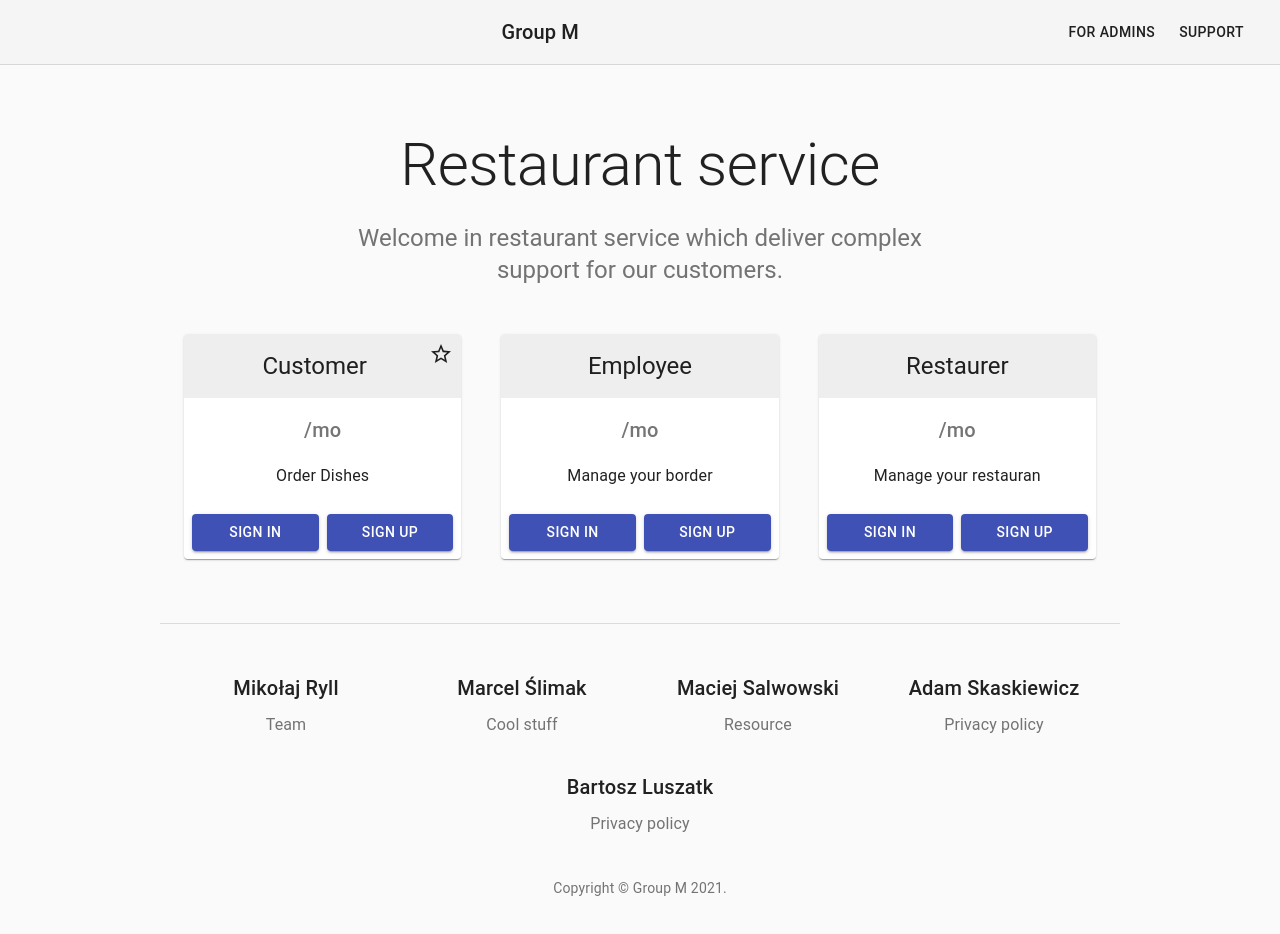
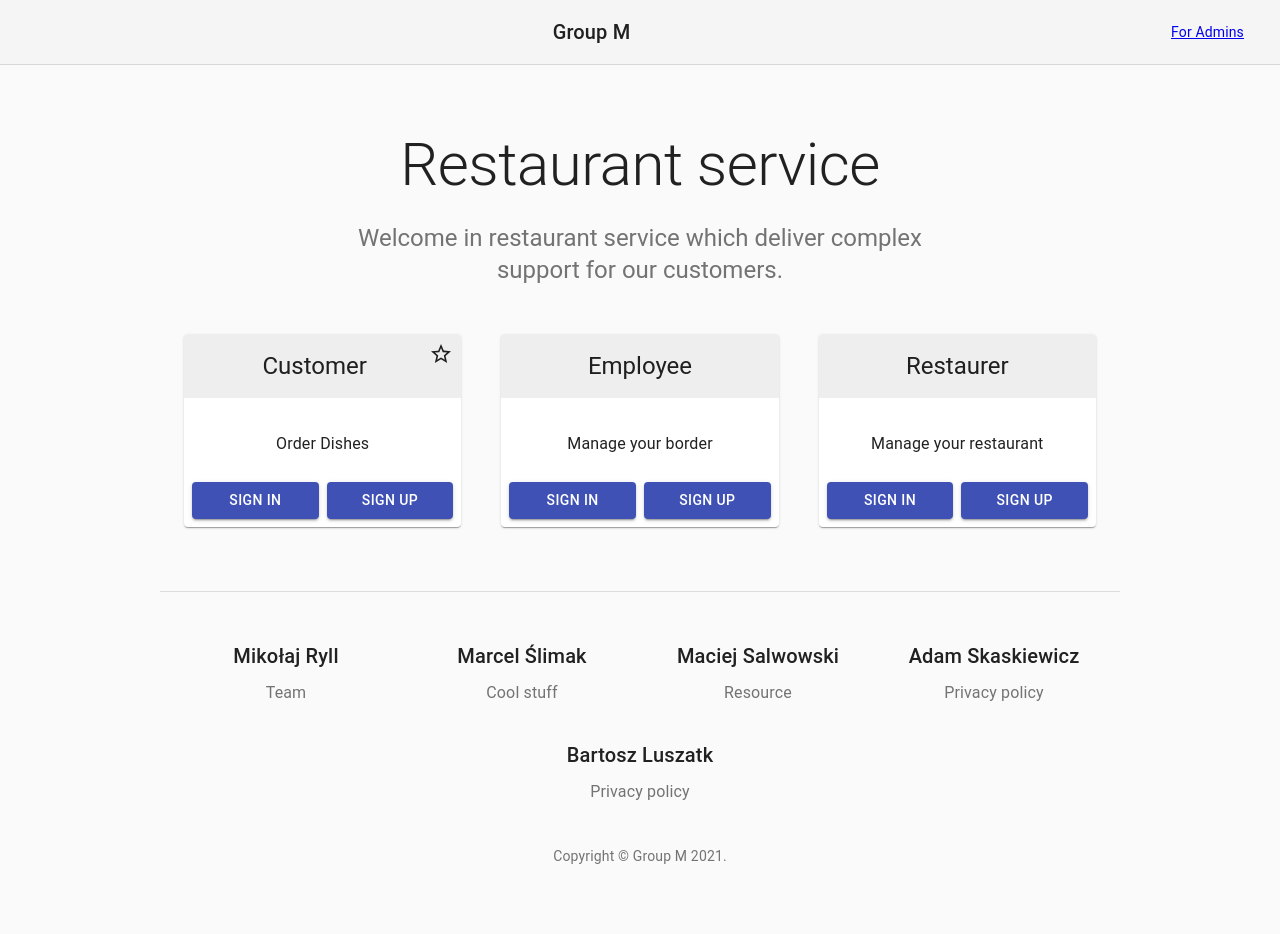
Before and after one commit to IO2-2021-MZ/grupa_M, a React (Create React App) app in the folder frontend/: page /startup in a window 1280 px wide. Shown: the top 934 px of the page. Built offline with nearby package versions, Linux system fonts and the light colour scheme.

Commit message:
admin and login thing

```diff
--- a/frontend/src/components/Main.js
+++ b/frontend/src/components/Main.js
@@ -13,16 +13,16 @@ function Main(){
     if(user === undefined){
         return <LogOut/>;
     }
-    if(user.role === 'Restaurer'){
+    if(user.role.toLowerCase() === 'restaurer' || user.role.toLowerCase() === ' restaurer'){
         return <Restaurer />;
     }
-    if(user.role === 'Admin'){
+    if(user.role.toLowerCase() === 'admin' || user.role.toLowerCase() === ' admin'){
         return <Admin/>;
     }
-    if(user.role === 'Customer'){
+    if(user.role.toLowerCase() === 'customer' || user.role.toLowerCase() === ' customer'){
         return <Customer/>;
     }
-    if(user.role === 'Employee'){
+    if(user.role.toLowerCase() === 'employee' || user.role.toLowerCase() === ' employee'){
         return <Employee/>;
     }
 }
--- a/frontend/src/components/SignInComponent.js
+++ b/frontend/src/components/SignInComponent.js
@@ -144,18 +144,6 @@ const emailChanged = (event) => {
                         error={!emailValid}
                         helperText={!emailValid && "Niepoprawny adres email"}
                     />
-                    <TextField
-                        variant="outlined"
-                        margin="normal"
-                        required
-                        fullWidth
-                        name="password"
-                        label="Hasło"
-                        type="password"
-                        id="password"
-                        autoComplete="current-password"
-                        onChange={(event)=>{setPassword(event.target.value)}}
-                    />
                     <Button
                         type="submit"
                         fullWidth
--- a/frontend/src/components/StartUp.js
+++ b/frontend/src/components/StartUp.js
@@ -97,7 +97,7 @@ const tiers = [
     title: 'Restaurer',
     price: '30',
     description: [
-      'Manage your restauran',
+      'Manage your restaurant',
     ],
     buttonText: 'Sign in',
     buttonVariant: 'contained',
@@ -139,12 +139,9 @@ export default function StartUp() {
             Group M
           </Typography>
           <nav>
-            <Link variant="button" color="textPrimary" href="#" className={classes.link}>
+            <RouterLink variant="button" to={"/signin/admin"} className={classes.link}>
               For Admins
-            </Link>
-            <Link variant="button" color="textPrimary" href="#" className={classes.link}>
-              Support
-            </Link>
+            </RouterLink>
           </nav>
         </Toolbar>
       </AppBar>
@@ -174,9 +171,7 @@ export default function StartUp() {
                 />
                 <CardContent>
                   <div className={classes.cardPricing}>
-                    <Typography variant="h6" color="textSecondary">
-                      /mo
-                    </Typography>
+
                   </div>
                   <ul>
                     {tier.description.map((line) => (
--- a/frontend/src/shared/authheader.js
+++ b/frontend/src/shared/authheader.js
@@ -1,10 +1,8 @@
 function authHeader(user){
     return {
-        headers: {
-            apiKey: user.apiKey,
-            'Accept': 'application/json, text/plain',
-            'Content-Type': 'application/json;charset=UTF-8'
-        }
+        apiKey: user.apiKey,
+        'Accept': 'application/json, text/plain',
+        'Content-Type': 'application/json;charset=UTF-8'
     };
 }
 
```
